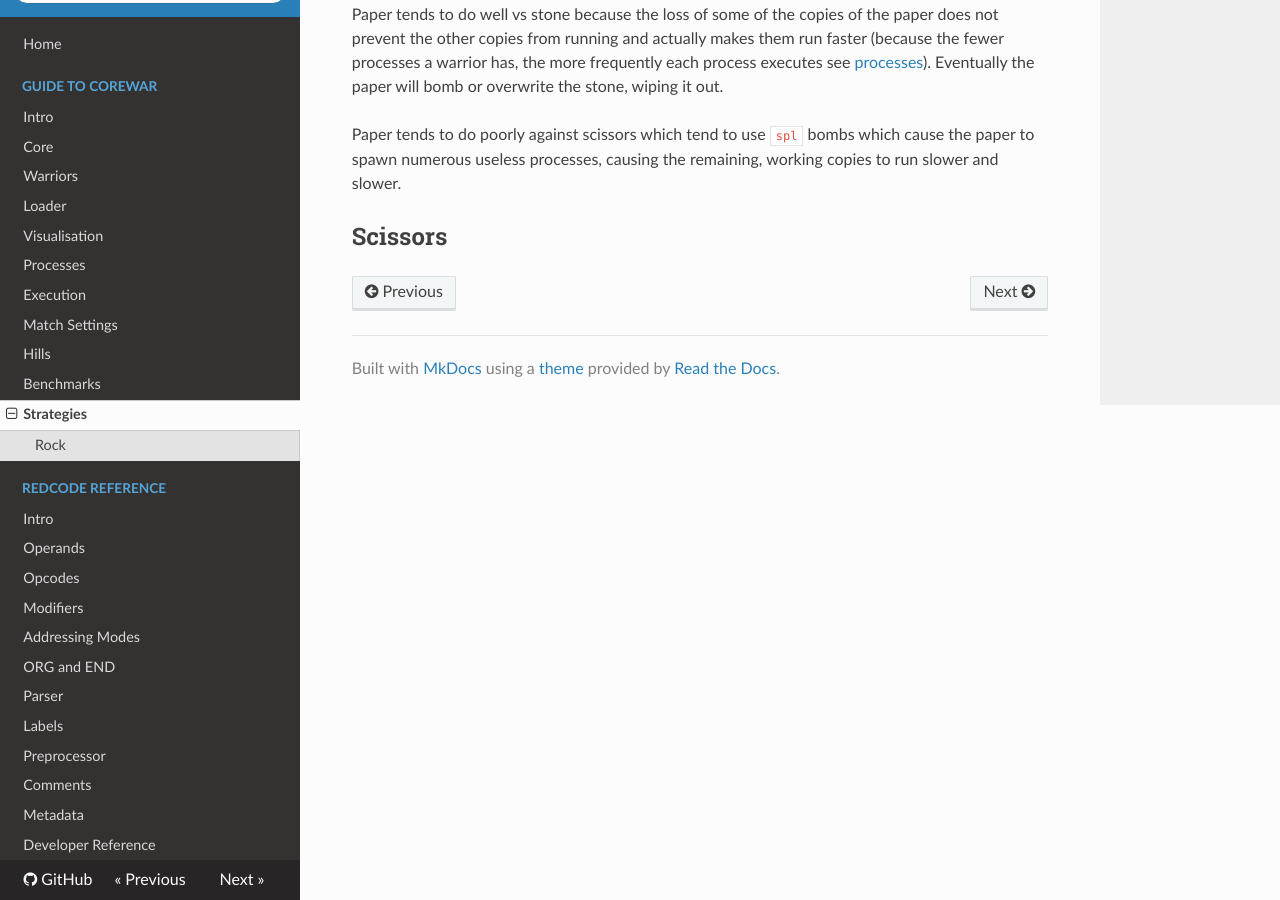
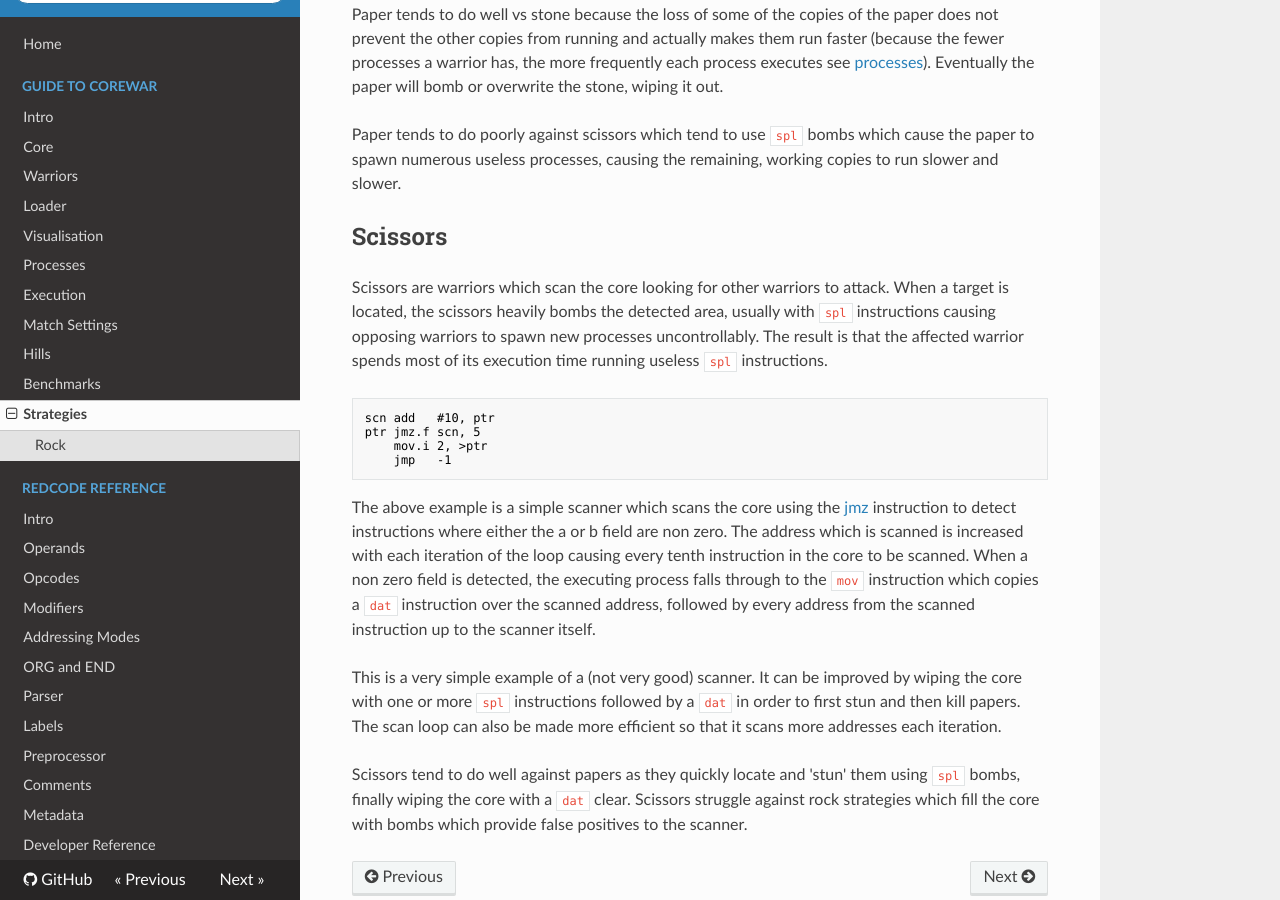
Before and after one commit to corewar/corewar.io, an MkDocs documentation site: the page built from docs/corewar/strategies.md, in a window 1280 px wide and 900 px high, scrolled down 1903 px. Built offline with MkDocs 1.6.1, drawn with Linux system fonts in a browser that asks for light colours; nearby versions of some CDN libraries; old or Windows-style settings are respelled for this version of MkDocs.

Commit message:
Scissors

````diff
--- a/docs/corewar/strategies.md
+++ b/docs/corewar/strategies.md
@@ -79,3 +79,18 @@ Paper tends to do well vs stone because the loss of some of the copies of the pa
 Paper tends to do poorly against scissors which tend to use `spl` bombs which cause the paper to spawn numerous useless processes, causing the remaining, working copies to run slower and slower.
 
 ##Scissors
+
+Scissors are warriors which scan the core looking for other warriors to attack. When a target is located, the scissors heavily bombs the detected area, usually with `spl` instructions causing opposing warriors to spawn new processes uncontrollably. The result is that the affected warrior spends most of its execution time running useless `spl` instructions.
+
+```redcode
+scn add   #10, ptr
+ptr jmz.f scn, 5
+    mov.i 2, >ptr
+    jmp   -1
+```
+
+The above example is a simple scanner which scans the core using the [jmz](../redcode/opcodes#jmz-jump-if-zero) instruction to detect instructions where either the a or b field are non zero. The address which is scanned is increased with each iteration of the loop causing every tenth instruction in the core to be scanned. When a non zero field is detected, the executing process falls through to the `mov` instruction which copies a `dat` instruction over the scanned address, followed by every address from the scanned instruction up to the scanner itself.
+
+This is a very simple example of a (not very good) scanner. It can be improved by wiping the core with one or more `spl` instructions followed by a `dat` in order to first stun and then kill papers. The scan loop can also be made more efficient so that it scans more addresses each iteration.
+
+Scissors tend to do well against papers as they quickly locate and 'stun' them using `spl` bombs, finally wiping the core with a `dat` clear. Scissors struggle against rock strategies which fill the core with bombs which provide false positives to the scanner.
````
